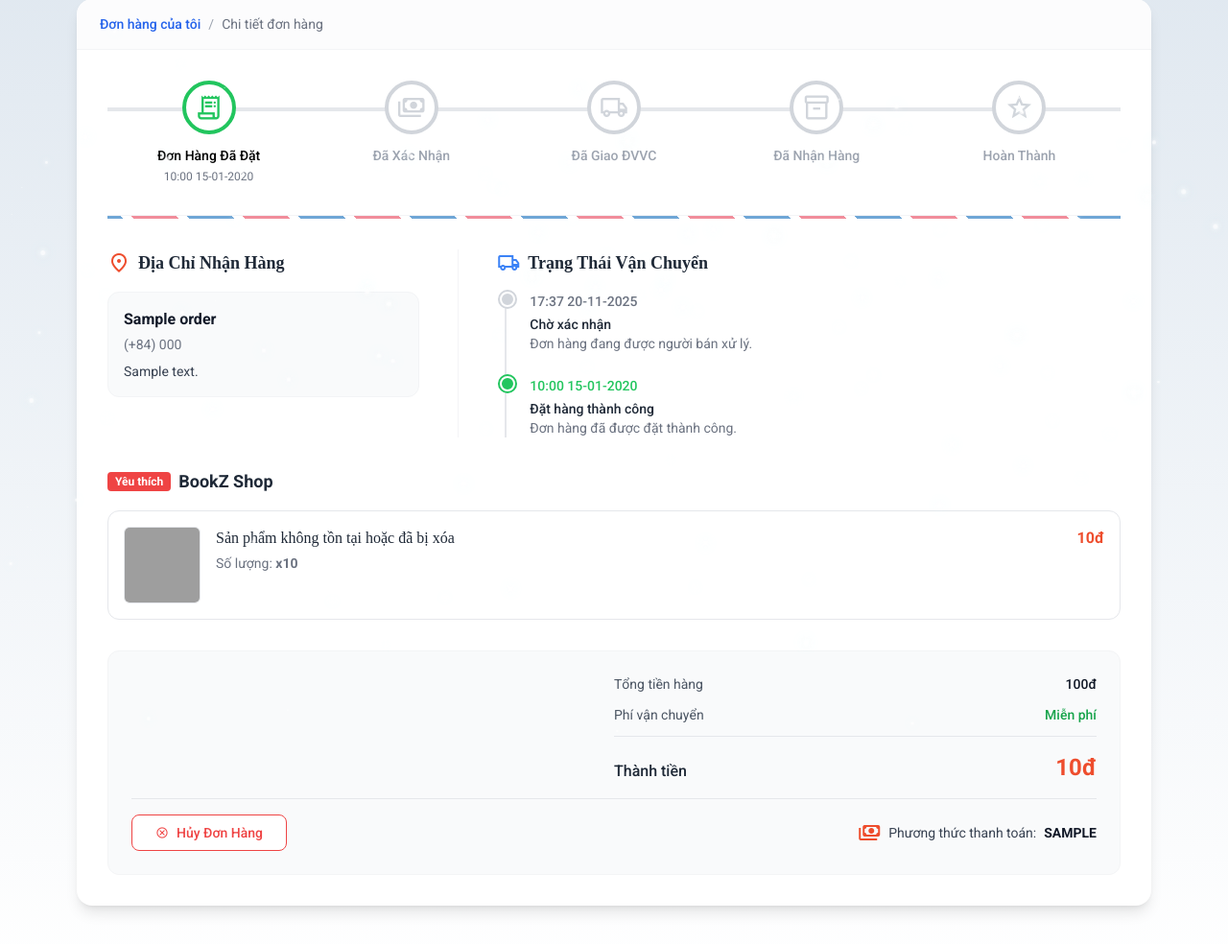
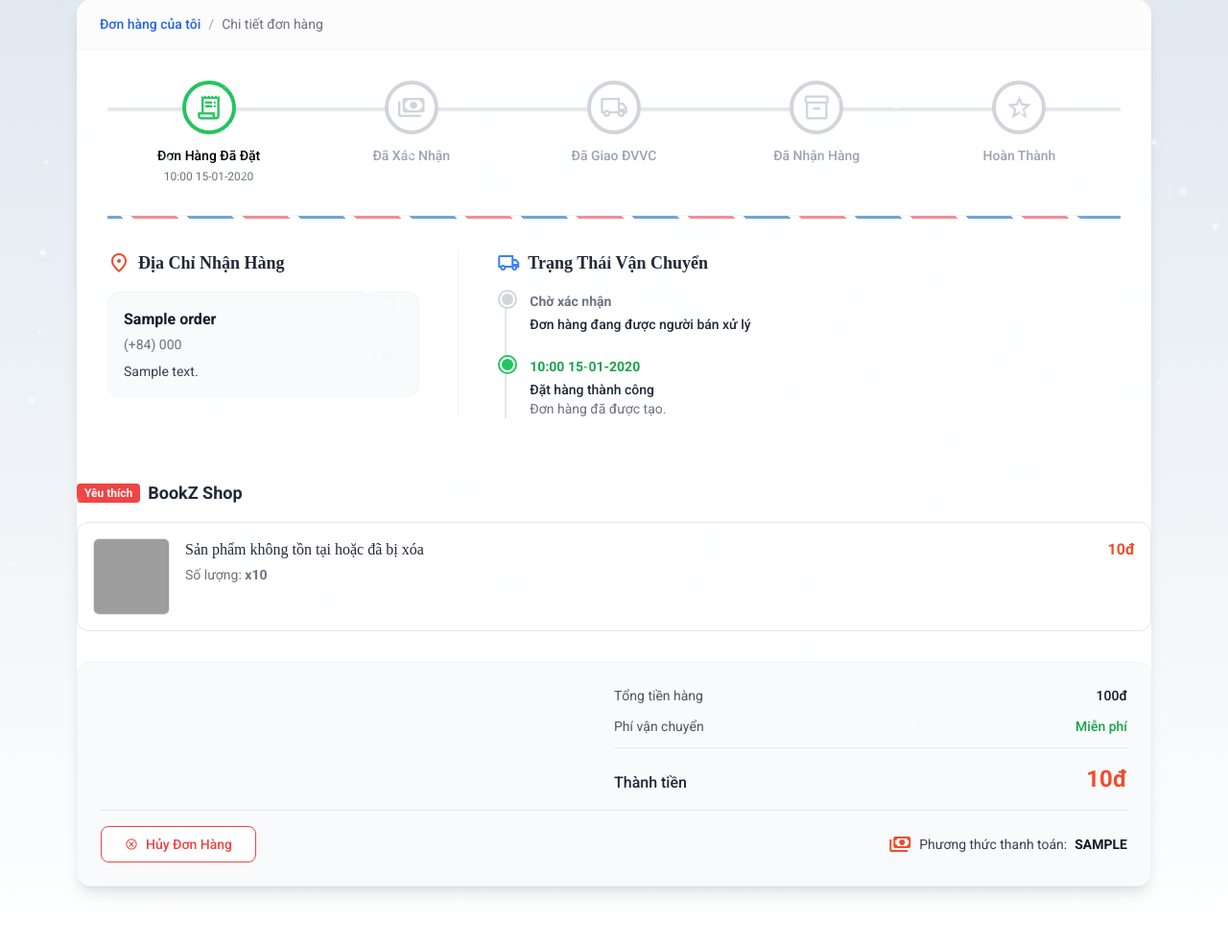
Before and after one commit to Thehy-IT/BookStore, a PHP site: page /order_tracking.php?id=1 in a window 1280 px wide. Shown: the part 33-1017 px from the top of the page at 96% size. After the commit the page ends 963 px from the top, so only its background shows below. Run offline with PHP 8.4, Linux system fonts and the light colour scheme; a user stored in the database is signed in; data comes from the database, SQL or seed files in the repository; tables that the repository leaves empty hold one stand-in row (values such as "Sample post"); some libraries are stand-ins or nearby versions; grey boxes are pictures that could not be loaded.

Commit message:
sửa theo dõi đơn hàng cho user

```diff
--- a/order_tracking.php
+++ b/order_tracking.php
@@ -300,7 +300,7 @@ function renderStep($step_index, $current_step, $icon, $label, $time)
                     </div>
 
                     <div class="bookz-border-top mb-8"></div>
-
+                    <!-- Địa chỉ -->
                     <div class="grid grid-cols-1 md:grid-cols-12 gap-10 mb-8">
                         <div class="md:col-span-4">
                             <h3 class="text-lg font-bold mb-4 text-gray-800 flex items-center">
@@ -318,51 +318,137 @@ function renderStep($step_index, $current_step, $icon, $label, $time)
                                 </p>
                             </div>
                         </div>
-
+                        <!-- Trang thái đơn hàng -->
                         <div class="md:col-span-8 md:border-l md:border-gray-100 md:pl-10">
                             <h3 class="text-lg font-bold mb-4 text-gray-800 flex items-center">
                                 <span class="material-symbols-outlined mr-2 text-blue-500">local_shipping</span>
                                 Trạng Thái Vận Chuyển
                             </h3>
+
                             <div class="timeline-vertical mt-3">
 
-                                <?php if ($order['status'] == 'Cancelled'): ?>
+                                <?php
+                                // ĐỊNH NGHĨA CẤP ĐỘ (LEVEL)
+                                $level = 0;
+                                switch ($order['status']) {
+                                    case 'Pending':
+                                        $level = 1;
+                                        break; // Chờ xác nhận
+                                    case 'Confirmed':
+                                        $level = 2;
+                                        break; // Đã xác nhận
+                                    case 'Shipped':
+                                        $level = 3;
+                                        break; // Đang giao
+                                    case 'Delivered':
+                                        $level = 4;
+                                        break; // Đã giao
+                                    case 'Completed':
+                                        $level = 5;
+                                        break; // Hoàn thành
+                                    case 'Cancelled':
+                                        $level = -1;
+                                        break; // Hủy
+                                }
+                                ?>
+
+                                <?php if ($level == -1): ?>
                                     <div class="timeline-item">
                                         <div class="timeline-dot cancelled"></div>
                                         <div class="text-sm">
-                                            <span class="text-red-500 font-medium font-bold">Đã hủy đơn hàng</span>
+                                            <span class="text-red-500 font-bold">Đã hủy đơn hàng</span>
                                             <div class="text-gray-500 mt-1">Đơn hàng này đã bị hủy.</div>
+                                        </div>
+                                    </div>
+
+                                <?php else: ?>
+
+                                    <?php if ($level >= 5): ?>
+                                        <div class="timeline-item">
+                                            <div class="timeline-dot active"></div>
+                                            <div class="text-sm">
+                                                <span class="text-green-600 font-bold">Hoàn thành</span>
+                                                <div class="text-gray-800 font-medium mt-1">Đơn hàng đã hoàn tất</div>
+                                                <div class="text-gray-500">Cảm ơn bạn đã mua sắm tại BookZ.</div>
                                             </div>
                                         </div>
                                     <?php endif; ?>
 
-                                <?php if ($order['status'] == 'Pending'): ?>
+                                    <?php if ($level >= 4): ?>
                                         <div class="timeline-item">
-                                        <div class="timeline-dot bg-gray-300"></div>
+                                            <div class="timeline-dot <?php echo ($level == 4) ? 'active' : 'bg-gray-300'; ?>"></div>
                                             <div class="text-sm">
-                                            <span class="text-gray-500 font-medium"><?php echo date('H:i d-m-Y'); ?></span>
-                                            <div class="text-gray-800 font-medium mt-1">
-                                                <?php echo getStatusLabel($order['status'], $status_labels); ?>
-                                            </div>
-                                            <div class="text-gray-500">Đơn hàng đang được người bán xử lý.</div>
+                                                <span
+                                                    class="<?php echo ($level == 4) ? 'text-green-600 font-bold' : 'text-gray-600 font-medium'; ?>">
+                                                    Đã giao hàng
+                                                </span>
+                                                <div class="text-gray-800 font-medium mt-1">Giao kiện hàng thành công</div>
+                                                <?php if ($level == 4): ?>
+                                                    <div class="text-gray-500">Bạn hãy kiểm tra và đánh giá sản phẩm nhé.</div>
+                                                <?php endif; ?>
                                             </div>
                                         </div>
                                     <?php endif; ?>
 
+                                    <?php if ($level >= 3): ?>
                                         <div class="timeline-item">
-                                    <div class="timeline-dot active"></div>
+                                            <div class="timeline-dot <?php echo ($level == 3) ? 'active' : 'bg-gray-300'; ?>"></div>
                                             <div class="text-sm">
-                                        <span class="timeline-time">
+                                                <span
+                                                    class="<?php echo ($level == 3) ? 'text-green-600 font-bold' : 'text-gray-600 font-medium'; ?>">
+                                                    Đang vận chuyển
+                                                </span>
+                                                <div class="text-gray-800 font-medium mt-1">Đơn hàng đang trên đường đến bạn</div>
+                                            </div>
+                                        </div>
+                                    <?php endif; ?>
+
+                                    <?php if ($level >= 2): ?>
+                                        <div class="timeline-item">
+                                            <div class="timeline-dot <?php echo ($level == 2) ? 'active' : 'bg-gray-300'; ?>"></div>
+                                            <div class="text-sm">
+                                                <span
+                                                    class="<?php echo ($level == 2) ? 'text-green-600 font-bold' : 'text-gray-600 font-medium'; ?>">
+                                                    Đã xác nhận
+                                                </span>
+                                                <div class="text-gray-800 font-medium mt-1">Người bán đã xác nhận đơn hàng</div>
+                                                <?php if ($level == 2): ?>
+                                                    <div class="text-gray-500">Đơn hàng đang được đóng gói.</div>
+                                                <?php endif; ?>
+                                            </div>
+                                        </div>
+                                    <?php endif; ?>
+
+                                    <?php if ($level == 1): ?>
+                                        <div class="timeline-item">
+                                            <div class="timeline-dot bg-gray-300"></div>
+                                            <div class="text-sm">
+                                                <span class="text-gray-500 font-bold">Chờ xác nhận</span>
+                                                <div class="text-gray-800 font-medium mt-1">Đơn hàng đang được người bán xử lý</div>
+                                            </div>
+                                        </div>
+                                    <?php endif; ?>
+
+                                <?php endif; ?>
+
+                                <div class="timeline-item">
+                                    <div class="timeline-dot <?php echo ($level == 1) ? 'active' : 'bg-gray-300'; ?>"></div>
+                                    <div class="text-sm">
+                                        <span
+                                            class="timeline-time <?php echo ($level == 1) ? 'text-green-600 font-bold' : 'text-gray-500 font-normal'; ?>">
                                             <?php echo date('H:i d-m-Y', strtotime($order['order_date'])); ?>
                                         </span>
                                         <div class="text-gray-800 font-medium mt-1">Đặt hàng thành công</div>
-                                        <div class="text-gray-500">Đơn hàng đã được đặt thành công.</div>
+                                        <div class="text-gray-500">Đơn hàng đã được tạo.</div>
+                                    </div>
+                                </div>
+
+                            </div>
+
                         </div>
                     </div>
                 </div>
-                        </div>
-                    </div>
-
+                <!-- Sách trong hóa đơn -->
                 <div class="mb-8">
                     <div class="flex items-center gap-2 mb-4">
                         <span class="bg-red-500 text-white text-xs px-2 py-0.5 rounded font-bold">Yêu thích</span>
@@ -396,7 +482,7 @@ function renderStep($step_index, $current_step, $icon, $label, $time)
                         <?php endforeach; ?>
                     </div>
                 </div>
-
+                <!-- Tổng tiền hàng -->
                 <div class="bg-gray-50 rounded-xl p-6 border border-gray-100">
                     <div class="w-full md:w-1/2 ml-auto space-y-3 text-sm">
                         <div class="flex justify-between text-gray-600">
@@ -413,14 +499,12 @@ function renderStep($step_index, $current_step, $icon, $label, $time)
                                 class="text-2xl font-bold text-orange"><?php echo number_format($order['total_amount']); ?>đ</span>
                         </div>
                     </div>
-                        <div
-                            class="mt-4 pt-4 border-t border-gray-200 flex items-center justify-between text-sm text-gray-700">
+                    <div class="mt-4 pt-4 border-t border-gray-200 flex items-center justify-between text-sm text-gray-700">
                         <div>
                             <?php if ($order['status'] == 'Pending'): ?>
                                 <form method="POST" action=""
                                     onsubmit="return confirm('Bạn có chắc chắn muốn hủy đơn hàng này không?');">
-                                        <input type="hidden" name="order_id_to_cancel"
-                                            value="<?php echo $order['order_id']; ?>">
+                                    <input type="hidden" name="order_id_to_cancel" value="<?php echo $order['order_id']; ?>">
                                     <button type="submit" name="cancel_order"
                                         class="bg-white border border-red-500 text-red-500 px-6 py-2 rounded-lg hover:bg-red-50 font-medium transition flex items-center gap-2">
                                         <span class="material-symbols-outlined text-sm">cancel</span>
@@ -428,8 +512,7 @@ function renderStep($step_index, $current_step, $icon, $label, $time)
                                     </button>
                                 </form>
                             <?php elseif ($order['status'] == 'Cancelled'): ?>
-                                    <span
-                                        class="bg-red-100 text-red-600 px-4 py-2 rounded-lg font-medium border border-red-200">Đơn
+                                <span class="bg-red-100 text-red-600 px-4 py-2 rounded-lg font-medium border border-red-200">Đơn
                                     hàng đã hủy</span>
                             <?php endif; ?>
                         </div>
```
Lines whose indentation alone changed are shown as unchanged.
